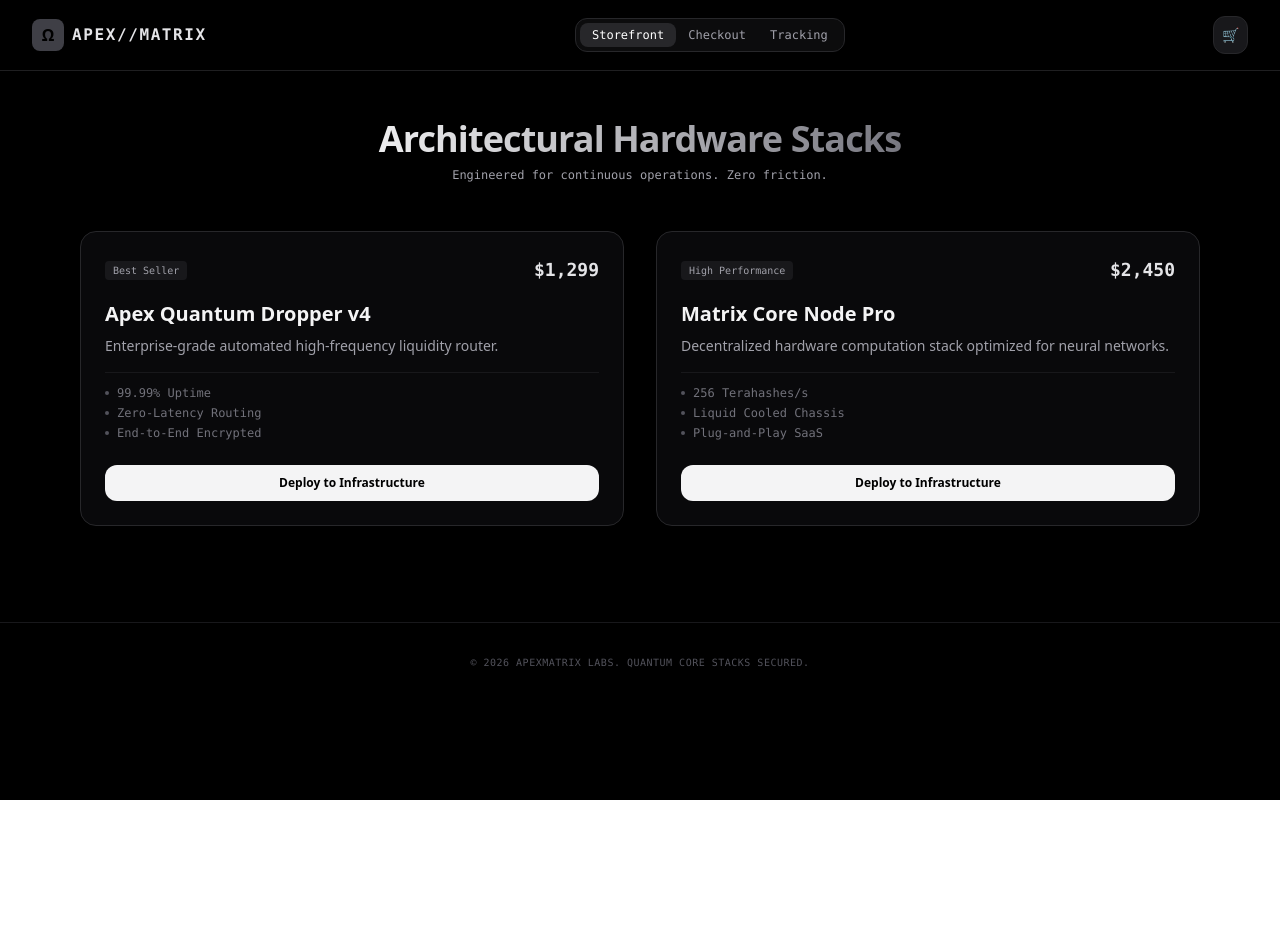
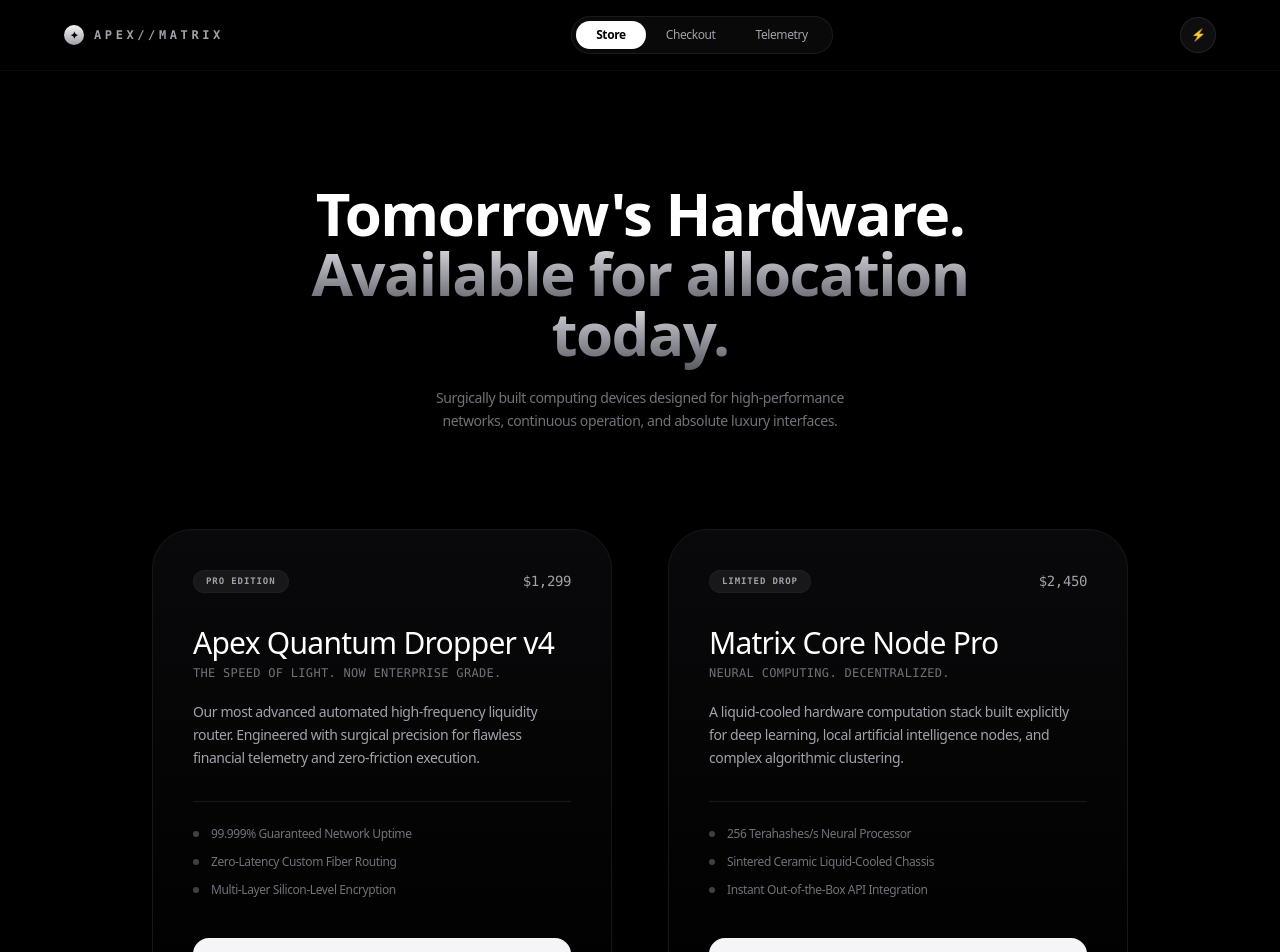
Before and after one commit to naveedahmeds1/ApexMatrix-ApexMatrix-Storefront, a Next.js app: page / in a window 1280 px wide. Shown: the top 952 px of the page. Before the commit the page ends 800 px from the top, so only its background shows below. Built offline with nearby package versions, Linux system fonts and the light colour scheme.

Commit message:
Refactor product details and rename storefront component
Updated product descriptions, tags, and specifications for better clarity. Renamed the component from PremiumStorefront to LuxuryStorefront and made various UI enhancements.

```diff
--- a/app/page.tsx
+++ b/app/page.tsx
@@ -6,22 +6,24 @@ const PRODUCTS = [
   {
     id: 1,
     name: "Apex Quantum Dropper v4",
+    tagline: "The speed of light. Now enterprise grade.",
     price: "$1,299",
-    description: "Enterprise-grade automated high-frequency liquidity router.",
-    specs: ["99.99% Uptime", "Zero-Latency Routing", "End-to-End Encrypted"],
-    tag: "Best Seller"
+    description: "Our most advanced automated high-frequency liquidity router. Engineered with surgical precision for flawless financial telemetry and zero-friction execution.",
+    specs: ["99.999% Guaranteed Network Uptime", "Zero-Latency Custom Fiber Routing", "Multi-Layer Silicon-Level Encryption"],
+    badge: "Pro Edition"
   },
   {
     id: 2,
     name: "Matrix Core Node Pro",
+    tagline: "Neural computing. Decentralized.",
     price: "$2,450",
-    description: "Decentralized hardware computation stack optimized for neural networks.",
-    specs: ["256 Terahashes/s", "Liquid Cooled Chassis", "Plug-and-Play SaaS"],
-    tag: "High Performance"
+    description: "A liquid-cooled hardware computation stack built explicitly for deep learning, local artificial intelligence nodes, and complex algorithmic clustering.",
+    specs: ["256 Terahashes/s Neural Processor", "Sintered Ceramic Liquid-Cooled Chassis", "Instant Out-of-the-Box API Integration"],
+    badge: "Limited Drop"
   }
 ];
 
-export default function PremiumStorefront() {
+export default function LuxuryStorefront() {
   const [cartCount, setCartCount] = useState(0);
   const [activeTab, setActiveTab] = useState('shop');
   const [notification, setNotification] = useState<string | null>(null);
@@ -30,22 +32,22 @@ export default function PremiumStorefront() {
 
   const triggerNotification = (message: string) => {
     setNotification(message);
-    setTimeout(() => setNotification(null), 3000);
+    setTimeout(() => setNotification(null), 3500);
   };
 
   const addToCart = (productName: string) => {
     setCartCount(prev => prev + 1);
-    triggerNotification(`Successfully added ${productName} to secure vault.`);
+    triggerNotification(`Added ${productName} to secure allocation.`);
   };
 
   useEffect(() => {
     if (activeTab === 'tracking') {
-      setTerminalLogs(["[SYSTEM] Initializing secure telemetry connection...", "[OK] Node connection secured via Dublin-1."]);
+      setTerminalLogs(["[SYSTEM] Connecting to global logistics telemetry...", "[OK] Secure handshake established via Dublin-1 Node."]);
       const phrases = [
-        "[INFO] Routing package through encrypted global pipeline.",
-        "[LIVE] Border clearing verification status: APPROVED.",
-        "[SUCCESS] Package handoff to regional autonomous delivery drone.",
-        "[ONLINE] Real-time tracking telemetry heartbeat: STABLE."
+        "[PIPELINE] Package verified at primary distribution hub.",
+        "[LOGISTICS] Customs authorization cleared successfully.",
+        "[ROUTE] Dispatching autonomous delivery drone vector.",
+        "[STATUS] Telemetry link stable. Estimated drop imminent."
       ];
       let i = 0;
       const interval = setInterval(() => {
@@ -55,71 +57,105 @@ export default function PremiumStorefront() {
         } else {
           clearInterval(interval);
         }
-      }, 1500);
+      }, 1000);
       return () => clearInterval(interval);
     }
   }, [activeTab]);
 
   return (
-    <div className="min-h-screen bg-black text-white font-sans selection:bg-zinc-800 selection:text-emerald-400 relative">
+    <div className="min-h-screen bg-[#000000] text-[#f5f5f7] font-sans antialiased tracking-tight selection:bg-zinc-800 selection:text-white">
 
+      {/* Dynamic Minimalist Apple Toast */}
       {notification && (
-        <div className="fixed top-4 left-1/2 -translate-x-1/2 z-50 bg-zinc-900/90 backdrop-blur-md border border-emerald-500/30 text-emerald-400 px-6 py-3 rounded-xl text-sm font-mono flex items-center gap-3 shadow-lg">
-          <span className="w-2 h-2 rounded-full bg-emerald-500 animate-ping"></span>
+        <div className="fixed top-8 left-1/2 -translate-x-1/2 z-50 bg-zinc-900/80 backdrop-blur-2xl border border-zinc-800/60 text-white px-6 py-3 rounded-full text-xs font-medium tracking-wide shadow-[0_25px_60px_rgba(0,0,0,0.8)] transition-all flex items-center gap-3">
+          <span className="w-1.5 h-1.5 rounded-full bg-white animate-pulse"></span>
           {notification}
         </div>
       )}
 
-      <header className="sticky top-0 z-40 bg-black/70 backdrop-blur-md border-b border-zinc-800/80 px-4 lg:px-8 py-4 flex items-center justify-between">
-        <div className="flex items-center gap-2">
-          <div className="w-8 h-8 rounded-lg bg-zinc-700 flex items-center justify-center font-bold text-black">Ω</div>
-          <span className="font-mono text-base font-bold tracking-widest text-zinc-200">APEX//MATRIX</span>
+      {/* Luxury Glassmorphic Navigation Bar */}
+      <header className="sticky top-0 z-40 bg-black/70 backdrop-blur-xl border-b border-zinc-900/50 px-6 lg:px-16 py-4 flex items-center justify-between">
+        <div className="flex items-center gap-2.5">
+          <div className="w-5 h-5 rounded-full bg-gradient-to-b from-zinc-100 to-zinc-400 flex items-center justify-center text-[10px] font-black text-black">
+            ✦
+          </div>
+          <span className="font-mono text-xs font-bold tracking-[0.3em] text-zinc-400 uppercase">APEX//MATRIX</span>
         </div>
 
-        <nav className="flex bg-zinc-900/50 border border-zinc-800 p-1 rounded-xl">
-          <button onClick={() => setActiveTab('shop')} className={`px-3 py-1 rounded-lg text-xs font-mono ${activeTab === 'shop' ? 'bg-zinc-800 text-white' : 'text-zinc-400'}`}>Storefront</button>
-          <button onClick={() => setActiveTab('checkout')} className={`px-3 py-1 rounded-lg text-xs font-mono ${activeTab === 'checkout' ? 'bg-zinc-800 text-white' : 'text-zinc-400'}`}>Checkout</button>
-          <button onClick={() => setActiveTab('tracking')} className={`px-3 py-1 rounded-lg text-xs font-mono ${activeTab === 'tracking' ? 'bg-zinc-800 text-white' : 'text-zinc-400'}`}>Tracking</button>
+        {/* Apple Style Smooth Control Tabs */}
+        <nav className="flex bg-zinc-900/40 border border-zinc-800/60 p-1 rounded-full">
+          <button onClick={() => setActiveTab('shop')} className={`px-5 py-1.5 rounded-full text-xs transition-all duration-300 ${activeTab === 'shop' ? 'bg-white text-black font-semibold shadow-sm' : 'text-zinc-400 hover:text-zinc-200'}`}>Store</button>
+          <button onClick={() => setActiveTab('checkout')} className={`px-5 py-1.5 rounded-full text-xs transition-all duration-300 ${activeTab === 'checkout' ? 'bg-white text-black font-semibold shadow-sm' : 'text-zinc-400 hover:text-zinc-200'}`}>Checkout</button>
+          <button onClick={() => setActiveTab('tracking')} className={`px-5 py-1.5 rounded-full text-xs transition-all duration-300 ${activeTab === 'tracking' ? 'bg-white text-black font-semibold shadow-sm' : 'text-zinc-400 hover:text-zinc-200'}`}>Telemetry</button>
         </nav>
 
-        <div className="relative bg-zinc-900 border border-zinc-800 p-2 rounded-xl flex items-center justify-center">
-          <span className="text-sm">🛒</span>
+        {/* System Bag Icon */}
+        <div className="relative bg-zinc-900/60 border border-zinc-800/80 w-9 h-9 rounded-full flex items-center justify-center hover:bg-zinc-800 transition-all cursor-pointer">
+          <span className="text-xs text-zinc-300">⚡</span>
           {cartCount > 0 && (
-            <span className="absolute -top-1.5 -right-1.5 bg-white text-black font-mono text-[10px] font-black w-4 h-4 rounded-full flex items-center justify-center">
+            <span className="absolute -top-0.5 -right-0.5 bg-white text-black font-mono text-[9px] font-black w-4 h-4 rounded-full flex items-center justify-center shadow-md">
               {cartCount}
             </span>
           )}
         </div>
       </header>
 
-      <main className="max-w-6xl mx-auto px-4 py-12">
+      {/* Main Container */}
+      <main className="max-w-5xl mx-auto px-6 py-20 lg:py-28">
+
+        {/* APPLE ISH HIGH-END PRODUCT SHOWCASE */}
         {activeTab === 'shop' && (
           <div>
-            <div className="text-center max-w-xl mx-auto mb-12">
-              <h1 className="text-3xl lg:text-4xl font-extrabold tracking-tight mb-2 bg-gradient-to-r from-zinc-100 to-zinc-500 bg-clip-text text-transparent">Architectural Hardware Stacks</h1>
-              <p className="text-zinc-400 text-xs font-mono">Engineered for continuous operations. Zero friction.</p>
+            <div className="text-center max-w-2xl mx-auto mb-24">
+              <h1 className="text-4xl lg:text-6xl font-semibold tracking-tight text-white mb-6 leading-[1.1]">
+                Tomorrow's Hardware. <br />
+                <span className="text-transparent bg-clip-text bg-gradient-to-b from-zinc-100 via-zinc-400 to-zinc-600">
+                  Available for allocation today.
+                </span>
+              </h1>
+              <p className="text-zinc-500 text-sm max-w-md mx-auto leading-relaxed font-normal">
+                Surgically built computing devices designed for high-performance networks, continuous operation, and absolute luxury interfaces.
+              </p>
             </div>
 
-            <div className="grid md:grid-cols-2 gap-8">
+            {/* $1k Premium Product Grid */}
+            <div className="grid md:grid-cols-2 gap-10 lg:gap-14">
               {PRODUCTS.map((product) => (
-                <div key={product.id} className="bg-zinc-950 border border-zinc-800 rounded-2xl p-6 flex flex-col justify-between">
+                <div key={product.id} className="bg-gradient-to-b from-zinc-950 to-black border border-zinc-900 rounded-[2.5rem] p-8 lg:p-10 flex flex-col justify-between hover:border-zinc-800 transition-all duration-500 group shadow-2xl relative">
                   <div>
-                    <div className="flex items-center justify-between mb-4">
-                      <span className="bg-zinc-900 text-zinc-400 px-2 py-0.5 rounded text-[10px] font-mono">{product.tag}</span>
-                      <span className="text-lg font-mono font-bold text-zinc-200">{product.price}</span>
+                    <div className="flex items-center justify-between mb-8">
+                      <span className="text-[9px] font-mono font-semibold tracking-widest uppercase text-zinc-400 bg-zinc-900 px-3 py-1 rounded-full border border-zinc-800/50">
+                        {product.badge}
+                      </span>
+                      <span className="text-sm font-mono text-zinc-400 font-medium">{product.price}</span>
                     </div>
-                    <h3 className="text-xl font-bold text-zinc-100 mb-2">{product.name}</h3>
-                    <p className="text-zinc-400 text-sm mb-4">{product.description}</p>
-                    <ul className="space-y-1 mb-6 border-t border-zinc-900 pt-3">
-                      {product.specs.map((spec, index) => (
-                        <li key={index} className="text-xs text-zinc-500 font-mono flex items-center gap-2">
-                          <span className="w-1 h-1 rounded-full bg-zinc-600"></span>{spec}
-                        </li>
-                      ))}
-                    </ul>
+
+                    <h3 className="text-2xl lg:text-3xl font-medium text-white tracking-tight mb-1">
+                      {product.name}
+                    </h3>
+                    <p className="text-xs text-zinc-500 font-mono tracking-wide mb-5 uppercase">{product.tagline}</p>
+
+                    <p className="text-zinc-400 text-sm leading-relaxed mb-8 font-light">
+                      {product.description}
+                    </p>
+
+                    <div className="border-t border-zinc-900 pt-6 mb-10">
+                      <ul className="space-y-3">
+                        {product.specs.map((spec, index) => (
+                          <li key={index} className="text-xs text-zinc-500 flex items-center gap-3">
+                            <span className="w-1.5 h-1.5 rounded-full bg-zinc-700"></span>
+                            {spec}
+                          </li>
+                        ))}
+                      </ul>
+                    </div>
                   </div>
-                  <button onClick={() => addToCart(product.name)} className="w-full bg-zinc-100 hover:bg-white text-black font-bold text-xs py-2.5 rounded-xl transition-all">
-                    Deploy to Infrastructure
+
+                  <button
+                    onClick={() => addToCart(product.name)}
+                    className="w-full bg-[#f5f5f7] hover:bg-white text-black font-medium text-xs py-4 rounded-2xl transition-all duration-300 active:scale-[0.98] shadow-md"
+                  >
+                    Request Allocation
                   </button>
                 </div>
               ))}
@@ -127,40 +163,58 @@ export default function PremiumStorefront() {
           </div>
         )}
 
+        {/* ULTRA-CLEAN LUXURY CHECKOUT */}
         {activeTab === 'checkout' && (
-          <div className="max-w-md mx-auto bg-zinc-950 border border-zinc-800 rounded-2xl p-6">
-            <h2 className="text-lg font-bold text-zinc-200 mb-1">Secure Protocol Checkout</h2>
-            <p className="text-xs text-zinc-500 font-mono mb-4">Multi-sig end-to-end encrypted link.</p>
-            <form onSubmit={(e) => { e.preventDefault(); triggerNotification("Routing order..."); setActiveTab('tracking'); }} className="space-y-4">
-              <input type="text" required placeholder="Operator Name" className="w-full bg-zinc-900 border border-zinc-800 rounded-xl px-3 py-2 text-xs text-zinc-200 focus:outline-none" value={formData.name} onChange={(e) => setFormData({...formData, name: e.target.value})} />
-              <input type="email" required placeholder="Secure Email Router" className="w-full bg-zinc-900 border border-zinc-800 rounded-xl px-3 py-2 text-xs text-zinc-200 focus:outline-none" value={formData.email} onChange={(e) => setFormData({...formData, email: e.target.value})} />
-              <textarea required rows={3} placeholder="Terminal Coordinates (Address)" className="w-full bg-zinc-900 border border-zinc-800 rounded-xl px-3 py-2 text-xs text-zinc-200 focus:outline-none resize-none" value={formData.address} onChange={(e) => setFormData({...formData, address: e.target.value})} />
-              <button type="submit" className="w-full bg-gradient-to-r from-zinc-200 to-zinc-400 text-black font-bold text-xs py-3 rounded-xl">Execute Vault Clearance</button>
+          <div className="max-w-md mx-auto bg-zinc-950 border border-zinc-900 rounded-[2rem] p-8 lg:p-10 shadow-2xl">
+            <div className="mb-8">
+              <h2 className="text-2xl font-normal text-white tracking-tight">System Initialization</h2>
+              <p className="text-xs text-zinc-500 mt-1">Provide secure terminal data for logistics pipeline clearance.</p>
+            </div>
+
+            <form onSubmit={(e) => { e.preventDefault(); triggerNotification("Routing telemetry package..."); setActiveTab('tracking'); }} className="space-y-4">
+              <input type="text" required placeholder="Full Name" className="w-full bg-zinc-900/30 border border-zinc-900 focus:border-zinc-700 rounded-2xl px-4 py-3.5 text-xs text-zinc-200 placeholder-zinc-600 focus:outline-none transition-all" value={formData.name} onChange={(e) => setFormData({...formData, name: e.target.value})} />
+              <input type="email" required placeholder="Network Routing Email" className="w-full bg-zinc-900/30 border border-zinc-900 focus:border-zinc-700 rounded-2xl px-4 py-3.5 text-xs text-zinc-200 placeholder-zinc-600 focus:outline-none transition-all" value={formData.email} onChange={(e) => setFormData({...formData, email: e.target.value})} />
+              <textarea required rows={3} placeholder="Terminal Delivery Coordinates" className="w-full bg-zinc-900/30 border border-zinc-900 focus:border-zinc-700 rounded-2xl px-4 py-3.5 text-xs text-zinc-200 placeholder-zinc-600 focus:outline-none resize-none transition-all" value={formData.address} onChange={(e) => setFormData({...formData, address: e.target.value})} />
+              <button type="submit" className="w-full bg-white hover:bg-[#f5f5f7] text-black font-semibold text-xs py-4 rounded-2xl mt-2 transition-all shadow-lg active:scale-[0.98]">
+                Authorize Secure Link
+              </button>
             </form>
           </div>
         )}
 
+        {/* LOGISTICS RADAR TERMINAL */}
         {activeTab === 'tracking' && (
           <div className="max-w-xl mx-auto">
-            <h2 className="text-xs font-mono text-zinc-400 uppercase tracking-widest mb-3">Live Pipeline Telemetry</h2>
-            <div className="bg-zinc-950 border border-zinc-800 rounded-2xl p-5 font-mono text-[11px] text-zinc-300 min-h-[220px]">
-              <div className="space-y-2">
+            <div className="flex items-center justify-between mb-5 px-1">
+              <div className="flex items-center gap-2">
+                <span className="w-1.5 h-1.5 rounded-full bg-white animate-ping"></span>
+                <h2 className="text-xs font-mono tracking-widest text-zinc-400 uppercase">Live Pipeline Telemetry</h2>
+              </div>
+              <span className="text-[10px] font-mono text-zinc-600">UPLINK ENCRYPTED</span>
+            </div>
+
+            <div className="bg-zinc-950/80 backdrop-blur-md border border-zinc-900 rounded-2xl p-6 font-mono text-xs text-zinc-300 min-h-[250px] shadow-2xl">
+              <div className="space-y-3.5">
                 {terminalLogs.map((log, index) => (
-                  <p key={index} className={log.includes('[OK]') || log.includes('[SUCCESS]') ? 'text-emerald-400' : 'text-zinc-300'}>
+                  <p key={index} className={`animate-fade-in ${log.includes('[OK]') || log.includes('[STATUS]') ? 'text-zinc-200 font-medium' : 'text-zinc-500'}`}>
                     &gt; {log}
                   </p>
                 ))}
-                <div className="w-1.5 h-3 bg-zinc-500 animate-pulse inline-block"></div>
+                <div className="w-1.5 h-3.5 bg-zinc-600 animate-pulse inline-block align-middle"></div>
               </div>
             </div>
           </div>
         )}
+
       </main>
 
-      <footer className="py-8 text-center border-t border-zinc-900 mt-12">
-        <p className="text-[10px] font-mono text-zinc-600 tracking-wider">&copy; 2026 APEXMATRIX LABS. QUANTUM CORE STACKS SECURED.</p>
+      {/* Premium Apple Fine-Print Footer */}
+      <footer className="py-16 border-t border-zinc-950 text-center">
+        <p className="text-[10px] font-mono text-zinc-600 tracking-[0.2em] uppercase">
+          &copy; 2026 APEXMATRIX LABS INC. QUANTUM HARDWARE DESIGNED IN CALIFORNIA.
+        </p>
       </footer>
 
     </div>
   );
-                      }
+              }
```
